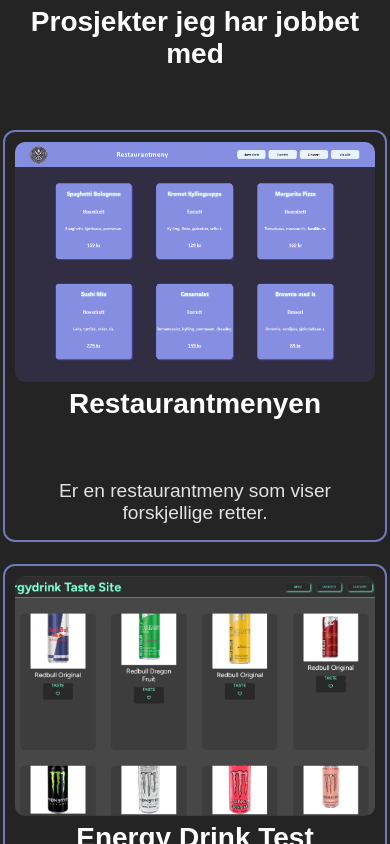
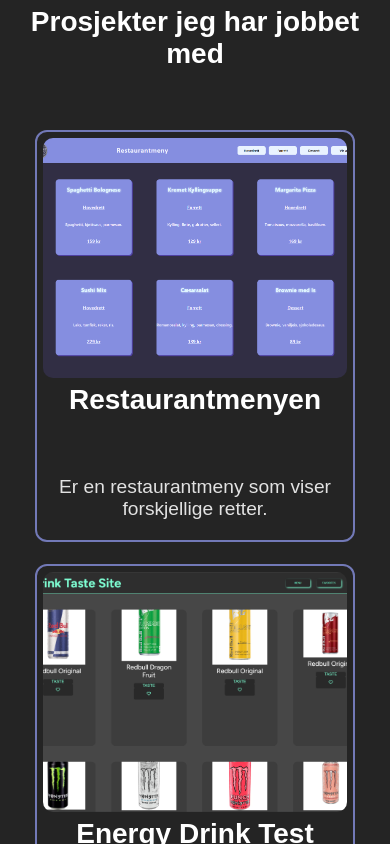
Before and after one commit to Jostein24sfj/react-portefolie, a React (Vite) app: page / in a window 390 px wide. Shown: the part 1940-2784 px from the top of the page. Built offline with nearby package versions, Linux system fonts and the light colour scheme.

Commit message:
fixed @media on prosjekter.css

```diff
--- a/src/Prosjekter/Prosjekter.css
+++ b/src/Prosjekter/Prosjekter.css
@@ -35,9 +35,8 @@
 }
 
 .allSections img {
-  margin: auto;
   object-fit: cover;
-  width: 360px;
+  width: 100%;
   height: 240px;
   /* opacity: 0.8; */
   display: block;
@@ -49,8 +48,15 @@
   padding: 10px;
   background-color: var(--primary);
   border: 2px solid var(--tertiary);
-  max-width: 388px;
+  width: 388px;
   height: 412px;
+}
+
+@media screen and (max-width: 768px) {
+  .section {
+    padding: 6px;
+    width: 320px;
+  }
 }
 
 h2 {
```
